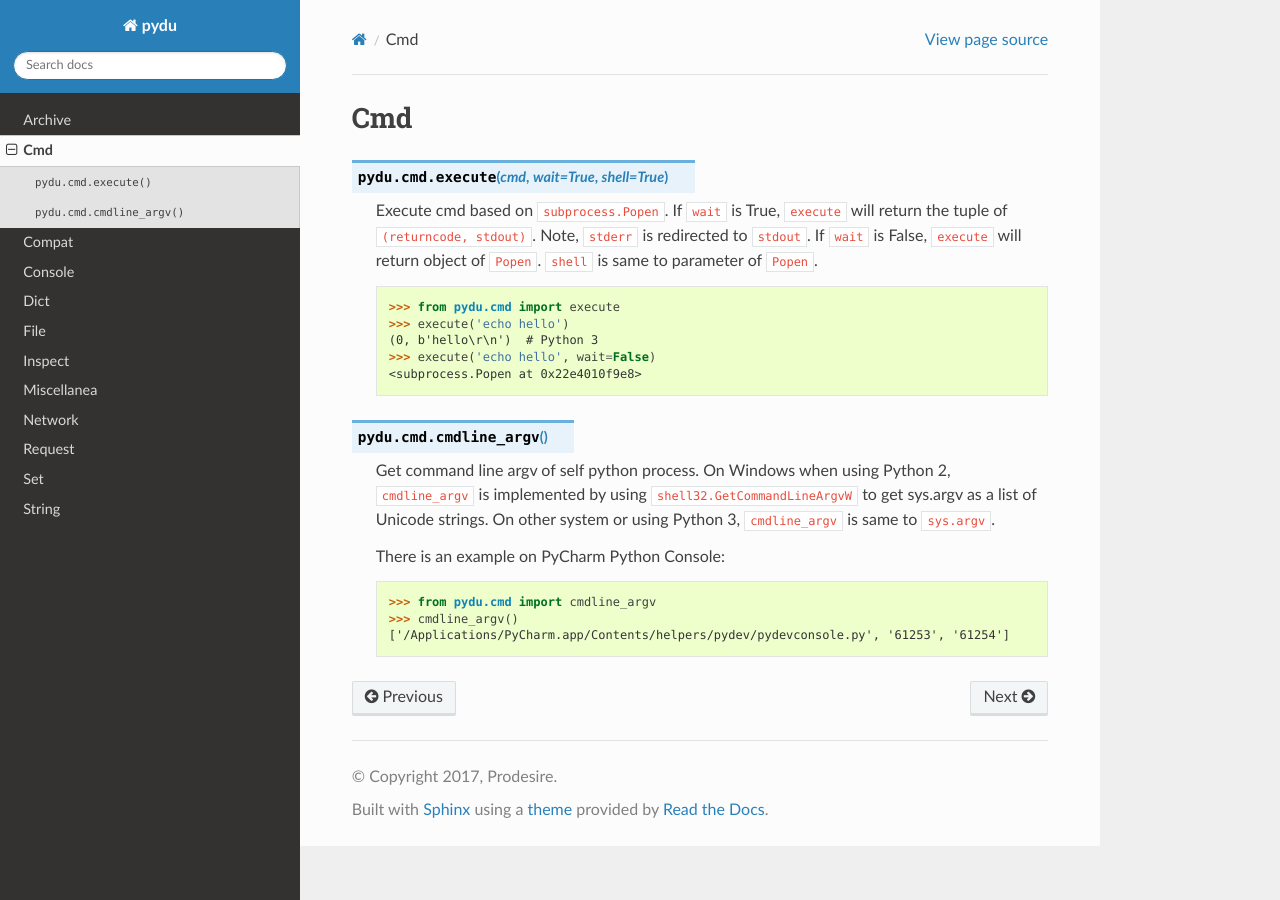
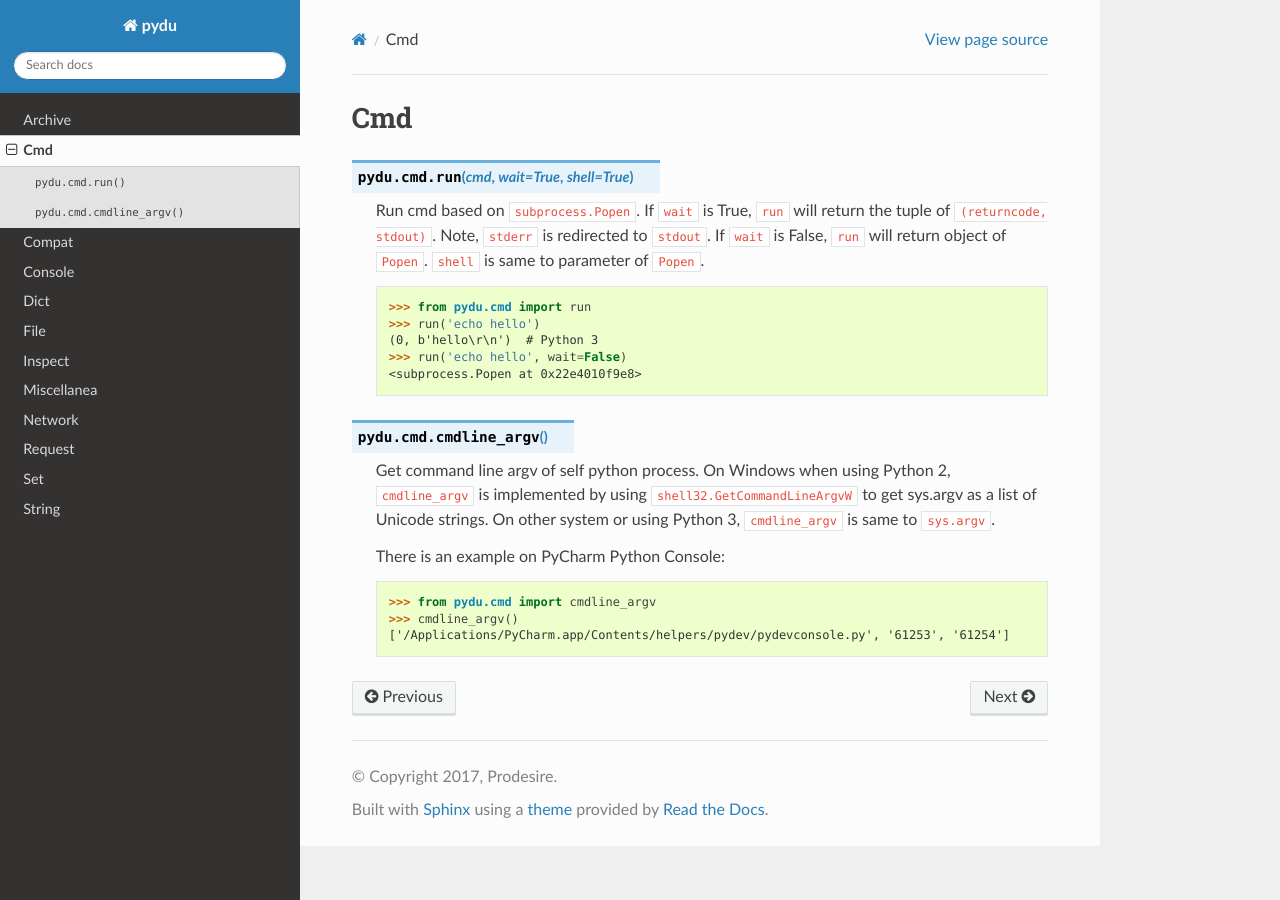
Before and after one commit to flaggo/pydu, a Sphinx documentation site: the page built from docs/cmd.rst, in a window 1280 px wide. Built offline with Sphinx 7.4.7 and the Read the Docs theme 2.0.0, drawn with Linux system fonts in a browser that asks for light colours.

Commit message:
fix func name error in cmd doc

```diff
--- a/docs/cmd.rst
+++ b/docs/cmd.rst
@@ -1,18 +1,18 @@
 Cmd
 -------
 
-.. py:function:: pydu.cmd.execute(cmd, wait=True, shell=True)
+.. py:function:: pydu.cmd.run(cmd, wait=True, shell=True)
 
-    Execute cmd based on ``subprocess.Popen``.
-    If ``wait`` is True, ``execute`` will return the tuple of ``(returncode, stdout)``.
-    Note, ``stderr`` is redirected to ``stdout``. If ``wait`` is False, ``execute``
+    Run cmd based on ``subprocess.Popen``.
+    If ``wait`` is True, ``run`` will return the tuple of ``(returncode, stdout)``.
+    Note, ``stderr`` is redirected to ``stdout``. If ``wait`` is False, ``run``
     will return object of ``Popen``.
     ``shell`` is same to parameter of ``Popen``.
 
-    >>> from pydu.cmd import execute
-    >>> execute('echo hello')
+    >>> from pydu.cmd import run
+    >>> run('echo hello')
     (0, b'hello\r\n')  # Python 3
-    >>> execute('echo hello', wait=False)
+    >>> run('echo hello', wait=False)
     <subprocess.Popen at 0x22e4010f9e8>
 
 
```
